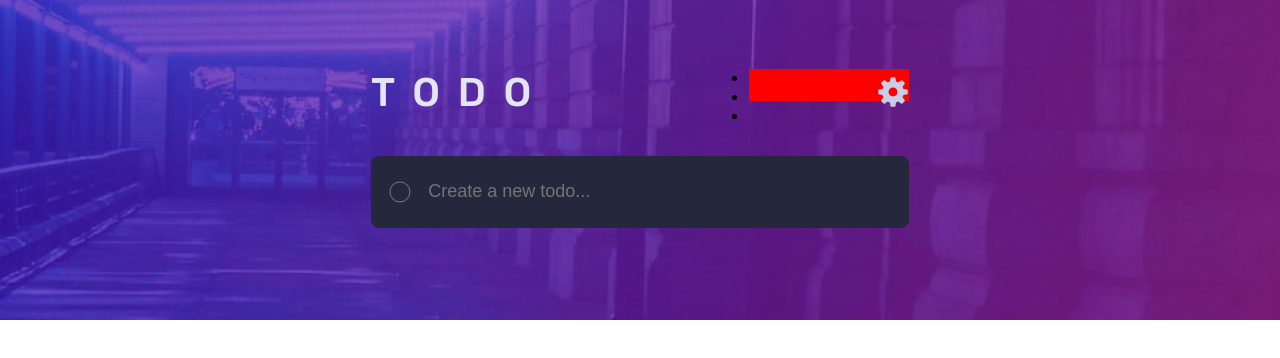
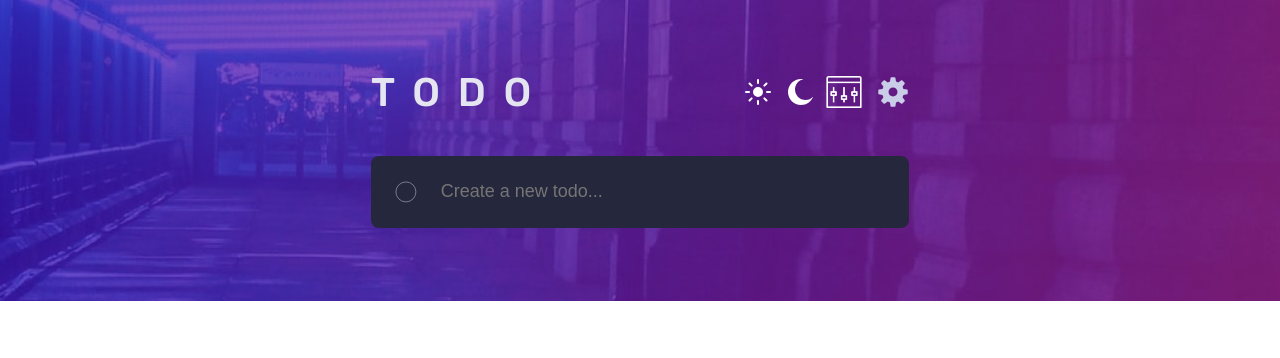
Before and after one commit to MojtabaMosavi/todo-app, a website built with Parcel: page src/index.html in a window 1280 px wide. Both pictures are taken after a click on the button "theme control". Built offline with nearby package versions, Linux system fonts and the light colour scheme.

Commit message:
completed the navigation styles and markup

```diff
--- a/src/index.html
+++ b/src/index.html
@@ -23,17 +23,35 @@
                       type="button"
                       aria-label="theme control"
                       aria-controls="todo-bg"
-                      title="switch theme">
+                      title="switch theme"
+                      aria-controls="theme-menu"
+                      aria-expanded="false">
               </button>
 
-              <ul class="todo__nav">
+              <ul class="todo__nav" role="list" aria-label="theme menu" id="theme-menu">
                 <li class="todo__nav-item">
-                  <a href="#" class="todo__icon todo__icon--sun"></a>
+                  <a href="#"
+                     class="todo__nav-icon todo__nav-icon--sun icon"
+                     aria-label="sun theme"
+                     title="sun theme"></a>
                 </li>
-                <li class="todo__nav-item"><a href="#"></a></li>
-                <li class="todo__nav-item"><a href="#"></a></li>
+
+                <li class="todo__nav-item">
+                  <a href="#"
+                     class="todo__nav-icon todo__nav-icon--moon"
+                     aria-label="moon theme"
+                     title="moon theme"></a>
+                </li>
+
+                <li class="todo__nav-item">
+                  <a href="#"
+                     class="todo__nav-icon todo__nav-icon--custom"
+                     aria-label="creat custom theme"
+                     title="custom theme"></a>
+                </li>
+                <li class="todo__nav-item"></li>
               </ul>
-            </div>
+            </div><!-- End of todo__items-wrapper -->
 
             <form action="post" class="form todo__form" autocomplete="on">
               <div class="todo__input-wrapper">
@@ -65,6 +83,33 @@
       </div>
 
   </main>
+
+  <script>
+    const nav = document.querySelector(".todo__theme-switch");
+    const list = document.querySelector(".todo__nav");
+    const app = document.querySelector(".todo")
+    const moon = document.querySelector(".todo__nav-icon--moon");
+    const sun = document.querySelector(".todo__nav-icon--sun");
+
+    nav.addEventListener("click", () => {
+      nav.classList.toggle("todo__theme-switch--active")
+      list.classList.toggle("todo__nav--active");
+    })
+
+    moon.addEventListener("click", ()=> {
+      app.classList.add("dark-theme");
+      app.classList.remove("light-theme");
+
+    })
+
+    sun.addEventListener("click", ()=> {
+      app.classList.add("light-theme");
+      app.classList.remove("dark-theme");
+
+    })
+
+
+  </script>
   <!--
   Todo
 
--- a/src/sass/abstracts/_animations.scss
+++ b/src/sass/abstracts/_animations.scss
@@ -0,0 +1,15 @@
+/*------------------------------*\
+    #animation
+\*------------------------------*/
+
+@keyframes rotation {
+  to {
+    transform: rotate(360deg);
+  }
+}
+
+@keyframes reverseRotation {
+  to {
+    transform: rotate(-360deg);
+  }
+}
--- a/src/sass/abstracts/_variables.scss
+++ b/src/sass/abstracts/_variables.scss
@@ -15,6 +15,9 @@
 $font-primary: "Rubik", sans-serif;
 $fontsize-textinput: 18px;
 
+// transition
+$primary: all 1s ease-in-out;
+
 // breakpoint used in media queries
 $breakpoints: (
   "tablet": 43em,
--- a/src/sass/layout/_todo.scss
+++ b/src/sass/layout/_todo.scss
@@ -3,11 +3,6 @@
 /*------------------------------*\
     #todo
 \*------------------------------*/
-@keyframes rotation {
-  to {
-    transform: rotate(360deg) scale(1.1);
-  }
-}
 
 .todo {
   position: relative;
@@ -15,6 +10,7 @@
     width: 100%;
     background: var(--header-bg-image-mobile) top center / cover no-repeat;
     object-fit: cover;
+    transition: v.$primary;
   }
 
   &__header-wrapper {
@@ -36,13 +32,21 @@
   }
 
   &__theme-switch {
-    width: 2rem;
-    height: 2rem;
+    width: 1.2rem;
+    height: 1.2rem;
     background: url("../assets/images/icons8-settings.svg") center / contain
       no-repeat;
     z-index: 10;
+
     &:hover {
-      animation: rotation 2s ease-in-out infinite;
+      animation: reverseRotation 2s ease-in-out infinite 300ms;
+    }
+
+    &--active {
+      @extend .todo__theme-switch;
+      &:hover {
+        animation: rotation 2s ease-in-out infinite 300ms;
+      }
     }
   }
 
@@ -61,7 +65,7 @@
   }
 
   &__circle {
-    width: 4rem;
+    width: 4em;
     background-color: var(--list-bg);
     position: relative;
 
@@ -101,11 +105,54 @@
   \*------------------------------*/
   &__nav {
     position: absolute;
-    width: 10rem;
-    height: 2rem;
-    top: 0;
+    width: 0;
+    height: 0;
+    max-height: 2.5rem;
+    top: 50%;
     right: 0;
-    background: red;
+    transform: translateY(-50%);
+    @include v.flex-container();
+    border-radius: 10rem 0 0 10rem;
+    visibility: hidden;
+    transform-origin: right right;
+    transition: v.$primary;
+
+    &--active {
+      @extend .todo__nav;
+      visibility: visible;
+      width: 32%;
+      height: 100%;
+      transform: translateY(-50%);
+      border-radius: 0.5rem;
+    }
+
+    &-item {
+      flex: 1;
+      height: 100%;
+    }
+
+    &-icon {
+      width: 100%;
+      height: 100%;
+      @include v.flex-container(
+        $al-con: center,
+        $js-con: center,
+        $flex-d: column
+      );
+
+      &--sun {
+        background: url("../assets/images/icon-sun.svg") no-repeat center;
+      }
+
+      &--moon {
+        background: url("../assets/images/icon-moon.svg") no-repeat center;
+      }
+
+      &--custom {
+        background: url("../assets/images/icon-adjustment.png") center / contain
+          no-repeat;
+      }
+    }
   }
 
   /*------------------------------*\
@@ -120,11 +167,20 @@
   }
 
   /*------------------------------*\
-    #laptop styles
+    #tablet styles
   \*------------------------------*/
   @include v.respond-to("tablet") {
     &__header {
       background: var(--header-bg-image-desktop) top center / cover no-repeat;
+    }
+
+    &__theme-switch {
+      width: 2rem;
+      height: 2rem;
+    }
+
+    &__circle {
+      width: 5rem;
     }
   }
 
@@ -146,7 +202,7 @@
     }
 
     &__form {
-      margin-bottom: 5.5rem;
+      margin-bottom: 4.3rem;
     }
 
     &__input {
--- a/src/sass/themes/_light.scss
+++ b/src/sass/themes/_light.scss
@@ -10,6 +10,7 @@
   --text-completed-primary: hsl(236, 9%, 61%);
   --text-completed-seconday: hsl(237, 14%, 26%);
   --color-text: hsl(235, 19%, 35%);
-  --header-bg-image: url("../assets/images/bg-mobile-light.jpg");
+  --header-bg-image-mobile: url("../assets/images/bg-mobile-light.jpg");
+  --header-bg-image-desktop: url("../assets/images/bg-desktop-light.jpg");
   --theme-icon: url("../assets/images/icon-moon.svg");
 }
```
Also changed, not shown: dist/bg-desktop-light.94544906.jpg (added), dist/icon-adjustment.3638a1f8.png (added), dist/index.html, src/assets/images/icon-adjustment.png (added), 3 other files.
